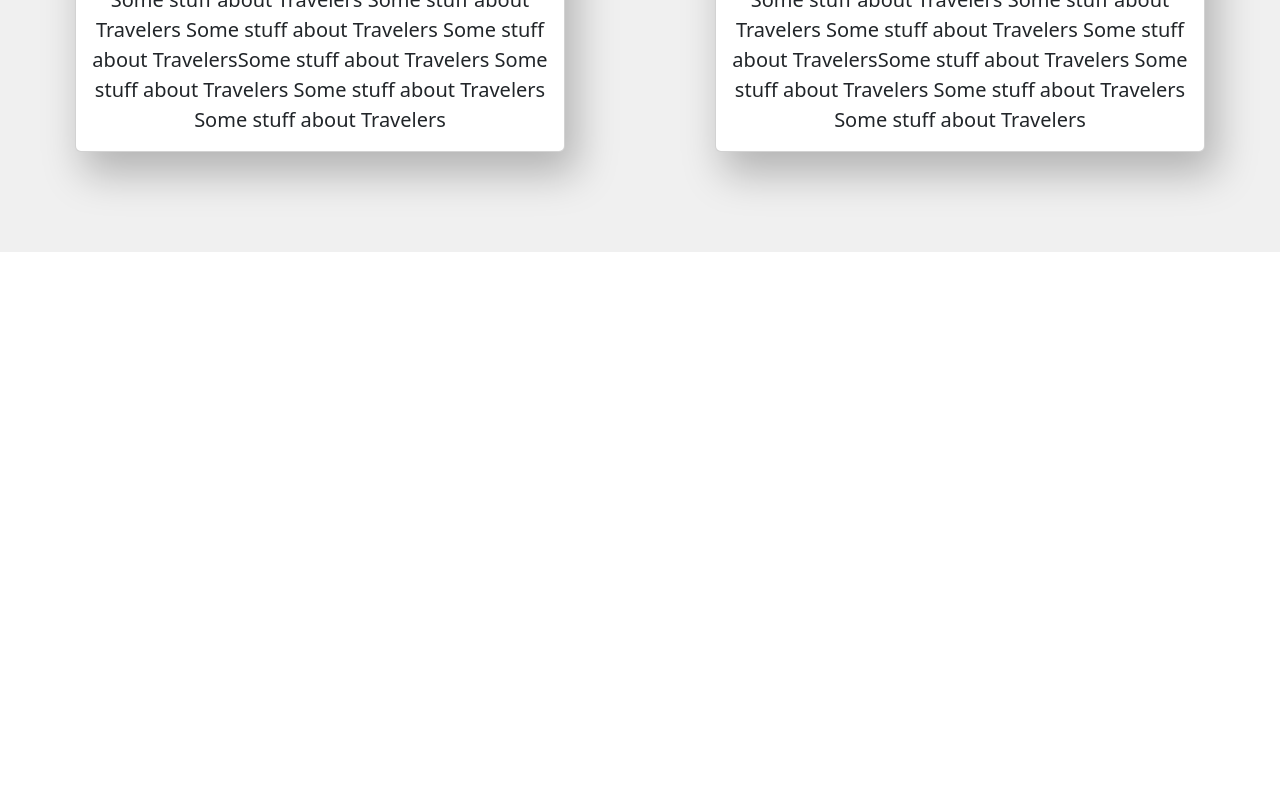
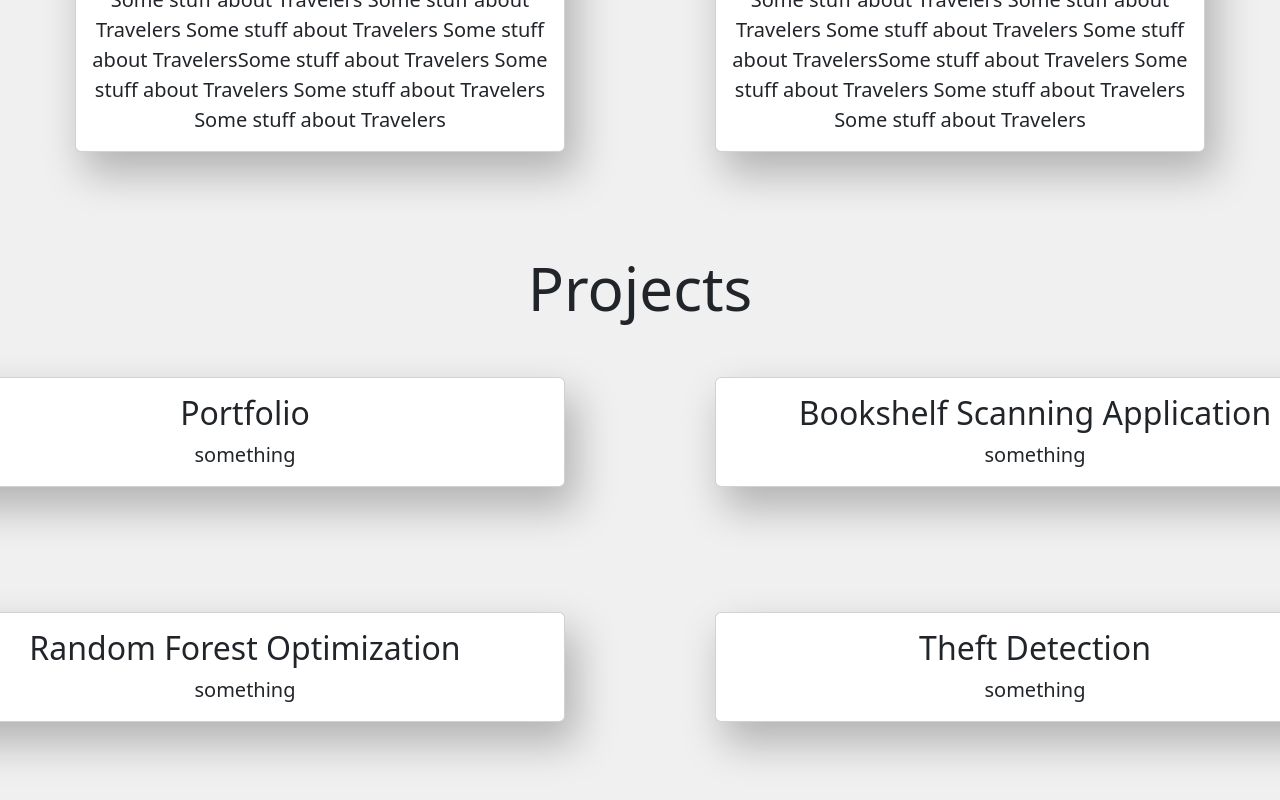
Before and after one commit to JasonZ08/Personal_Website, a React (Create React App) app in the folder my-app/: page / in a window 1280 px wide. Shown: the part 1782-2582 px from the top of the page. Before the commit the page ends 2034 px from the top, so only its background shows below. Built offline with nearby package versions, Linux system fonts and the light colour scheme.

Commit message:
Added Projects without details just yet

```diff
--- a/my-app/src/Components/Experience/Experience.js
+++ b/my-app/src/Components/Experience/Experience.js
@@ -1,9 +1,5 @@
 import './Experience.css'
 import "bootstrap/dist/css/bootstrap.min.css";
-import Row from 'react-bootstrap/Row';
-import Col from 'react-bootstrap/Col';
-import Card from 'react-bootstrap/Card'
-import Stack from 'react-bootstrap/Stack';
 import ExperienceCards from './ExperienceCards';
 
 function Experience() {
--- a/my-app/src/Components/Home/Home.js
+++ b/my-app/src/Components/Home/Home.js
@@ -2,6 +2,7 @@ import MyNavBar from '../Navigation_Bar/Navbar';
 import Introduction from '../Introduction/Introduction';
 import Experience from '../Experience/Experience';
 import Stack from 'react-bootstrap/Stack';
+import Projects from '../Projects/Projects';
 import "bootstrap/dist/css/bootstrap.min.css";
 import './home.css'
 
@@ -13,6 +14,7 @@ function Home(){
                 <MyNavBar/>
                 <Introduction />
                 <Experience />
+                <Projects />
             </Stack>
         </div>
     );
--- /dev/null
+++ b/my-app/src/Components/Projects/ProjectCards.css
@@ -0,0 +1,8 @@
+.ProjContainer {
+    text-align: center;
+}
+
+.ProjCards {
+    display: flex;
+    justify-content: center;
+}
--- /dev/null
+++ b/my-app/src/Components/Projects/ProjectCards.js
@@ -0,0 +1,20 @@
+import Card from 'react-bootstrap/Card';
+import '../Experience/ExperienceCards.css'
+
+function ProjectCards(props){
+    const {title, text} = props.values
+    return (
+    <div className='cardEdit'>
+        <Card style={{ width: '40rem' }}>
+            <Card.Body>
+                <Card.Title className='fs-2'>{title}</Card.Title>
+                <Card.Text>
+                    {text}
+                </Card.Text>
+            </Card.Body>
+        </Card>
+    </div>
+    )
+}
+
+export default ProjectCards
--- /dev/null
+++ b/my-app/src/Components/Projects/Projects.js
@@ -0,0 +1,40 @@
+import "bootstrap/dist/css/bootstrap.min.css";
+import ProjectCards from "./ProjectCards";
+import "./ProjectCards.css"
+
+function Projects(){
+    const data = [
+        {
+            "title" : "Portfolio",
+            "text" : "something"
+        },
+        {
+            "title" : "Bookshelf Scanning Application",
+            "text" : "something"
+        },
+        {
+            "title" : "Random Forest Optimization",
+            "text" : "something"
+        },
+        {
+            "title" : "Theft Detection",
+            "text" : "something"
+        }
+    ]
+
+    return (
+        <div className="ProjContainer">
+            <h1>Projects</h1>
+            <div>
+            {Array.from({ length: 2 }).map((_, idx) => (
+                <div className='ProjCards' key = {idx}>
+                    <ProjectCards values={data[idx*2]}/>
+                    <ProjectCards values={data[idx*2 + 1]}/>
+                </div>
+            ))}
+            </div>
+        </div>
+    )
+}
+
+export default Projects
```
